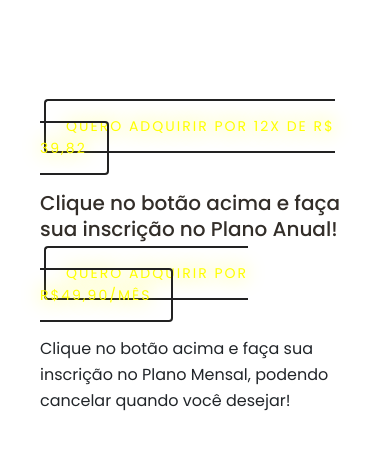
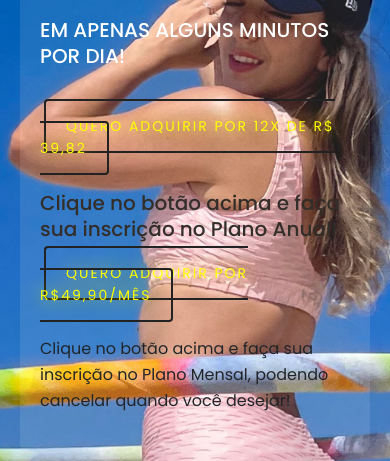
Before and after one commit to Kierandoolan/bambofitplay, a plain HTML site: page index.html in a window 390 px wide. Shown: the part 307-768 px from the top of the page. Drawn offline with nearby package versions, Linux system fonts and the light colour scheme; the site is published under a folder, as on GitHub Pages, so addresses that start at the root find nothing; files whose address does not match are found by name.

Commit message:
add image fixture

```diff
--- a/css/style.css
+++ b/css/style.css
@@ -80,7 +80,7 @@ h1, h2, h3{
 
 /* header */
 #header{
-    background: url('/images/thati.jpg') center/cover no-repeat fixed;
+    background: url('../images/thati.jpg') center/cover no-repeat fixed;
 
 }
 #header .container{
@@ -597,7 +597,7 @@ a.neon.pink:hover {
 
 @media (max-width: 767px) {
     #header {
-      background: url('/images/thati-mobile.jpg') center/cover no-repeat;
+      background: url('../images/thati-mobile.jpg') center/cover no-repeat;
     }
 
     .header-content {
```
